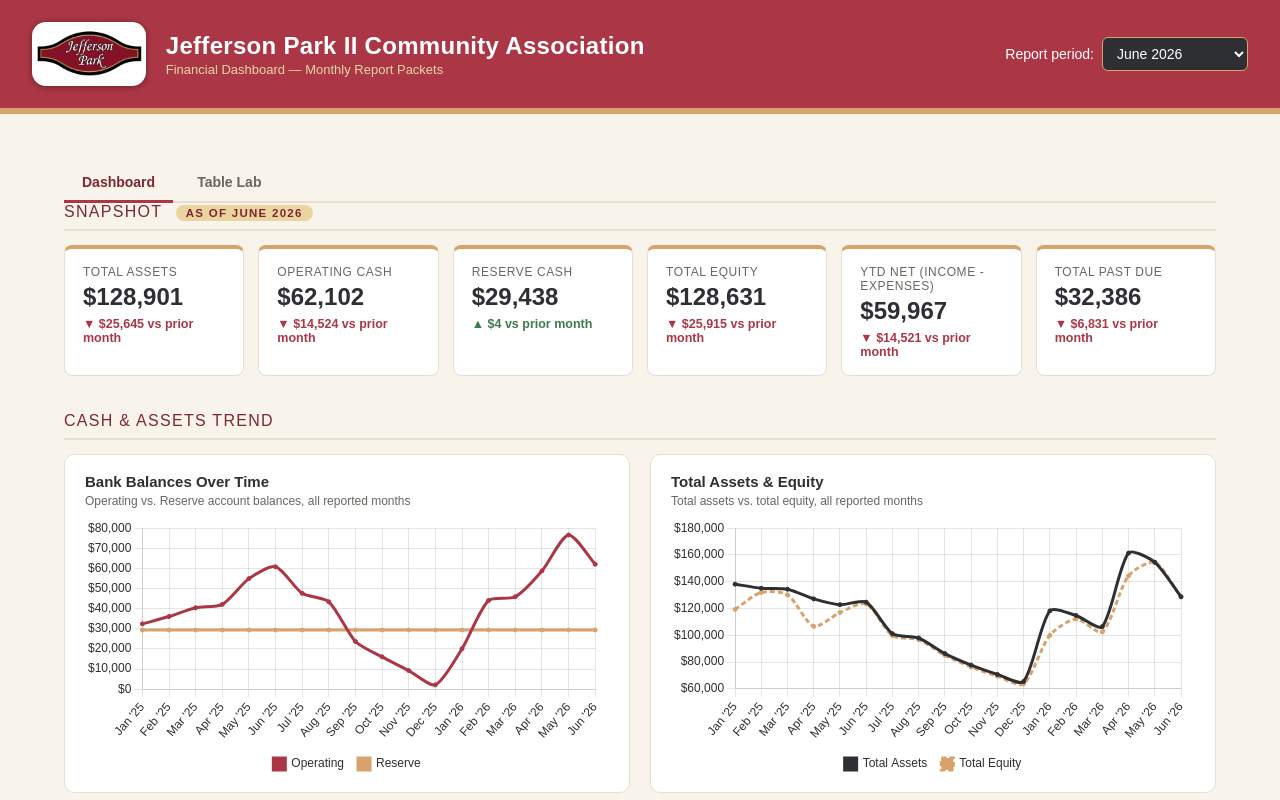
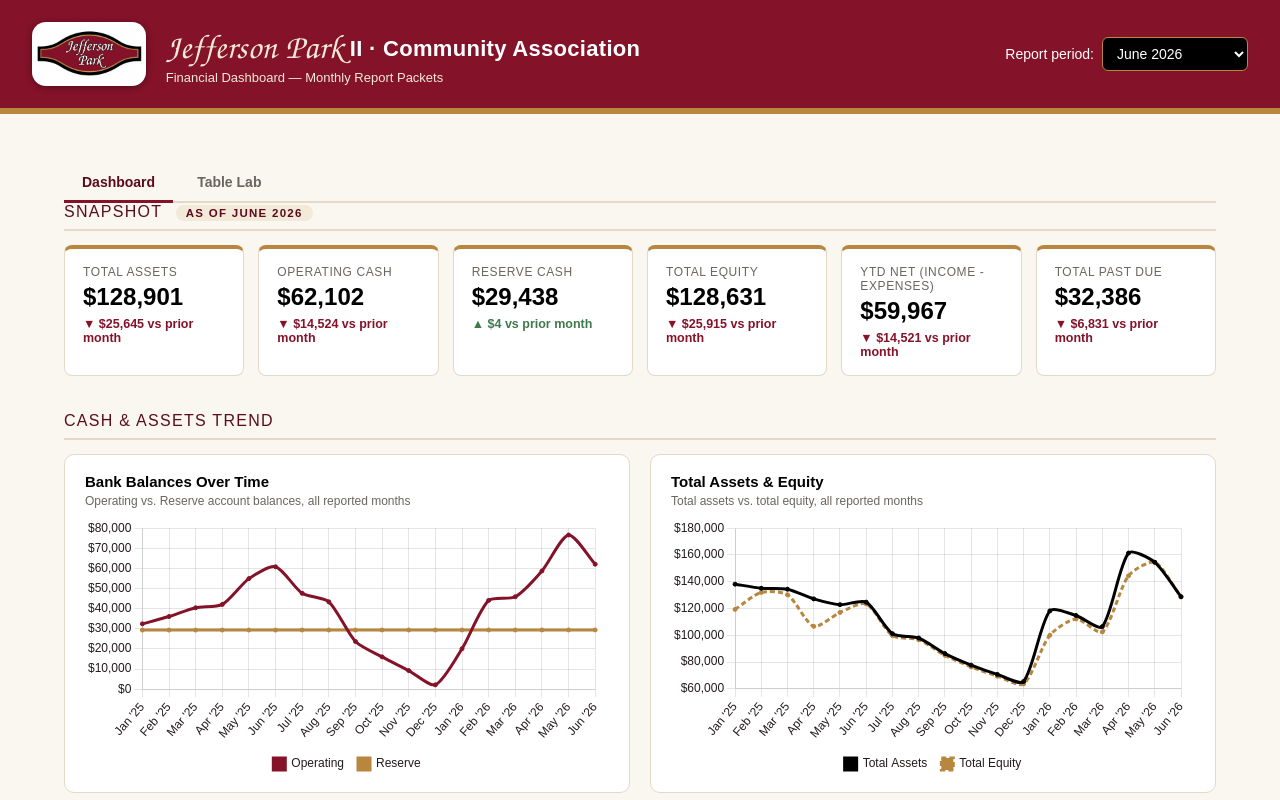
Before and after one commit to JPII-HOA/Dashboard, a plain HTML site: page index.html in a window 1280 px wide. Shown: the top 800 px of the page. Drawn offline with Linux system fonts and the light colour scheme.

Commit message:
Add files via upload

```diff
--- a/index.html
+++ b/index.html
@@ -7,20 +7,27 @@
 <script src="chart.umd.js"></script>
 <script src="data.js"></script>
 <style>
+  @font-face{
+    font-family:'JPScript';
+    src:url('TeXGyreChorus-MediumItalic.otf') format('opentype');
+    font-display:swap;
+  }
   :root{
-    --jp-red:#AB3746;
-    --jp-red-dark:#7c2733;
-    --jp-gold:#D8A26D;
-    --jp-gold-light:#EAD5A1;
-    --jp-black:#2E2F33;
+    --jp-red:#841229;        /* Maroon — brand primary (from logo) */
+    --jp-red-dark:#5A0C1C;   /* Maroon Deep — emphasis text, grand totals */
+    --jp-gold:#B8863E;       /* Gold — brand primary (from logo) */
+    --jp-gold-light:#F3E9D8; /* Gold Tint — badges, highlighted columns */
+    --jp-maroon-tint:#F0E3E5;/* Maroon Tint — subtle backgrounds */
+    --jp-black:#000000;      /* Black — brand swatch, high-contrast bars */
     --jp-white:#FFFFFF;
-    --bg:#F8F4EC;
+    --bg:#FAF6F0;
     --card-bg:#FFFFFF;
-    --text:#2E2F33;
+    --text:#241B1C;
     --muted:#6b6560;
     --pos:#3f7a4d;
-    --neg:#AB3746;
-    --border:#e7dfd0;
+    --neg:var(--jp-red);
+    --border:#E4D8C8;
+    --hover-bg:#F7F1E8;
   }
   *{box-sizing:border-box;}
   body{
@@ -46,8 +53,17 @@
   header .titles h1{
     margin:0;
     color:var(--jp-white);
-    font-size:24px;
+    font-size:22px;
+    font-weight:700;
     letter-spacing:.3px;
+  }
+  header .titles h1 .brand-script{
+    font-family:'JPScript', cursive;
+    font-weight:400;
+    font-size:1.55em;
+    color:var(--jp-gold-light);
+    margin-right:6px;
+    vertical-align:-2px;
   }
   header .titles p{
     margin:2px 0 0;
@@ -165,7 +181,7 @@
     white-space:nowrap;
   }
   tbody td:first-child{text-align:left; font-weight:600;}
-  tbody tr:hover{background:#fbf7ee;}
+  tbody tr:hover{background:var(--hover-bg);}
   .table-wrap{
     overflow-x:auto;
     border:1px solid var(--border);
@@ -259,9 +275,9 @@
     font-size:13.5px;
   }
   .tree-row.toggleable{cursor:pointer;}
-  .tree-row.toggleable:hover{background:#fbf7ee;}
+  .tree-row.toggleable:hover{background:var(--hover-bg);}
   .tree-row .amt{text-align:right;}
-  .tree-row.level-0{font-weight:700; background:#faf6ec;}
+  .tree-row.level-0{font-weight:700; background:var(--hover-bg);}
   .tree-row.level-1{font-weight:600;}
   .tree-row .caret{display:inline-block; width:14px; color:var(--jp-red-dark); transition:transform .15s ease;}
   .tree-row.open .caret{transform:rotate(90deg);}
@@ -304,7 +320,7 @@
 <header>
   <img src="logo.png" alt="Jefferson Park logo">
   <div class="titles">
-    <h1>Jefferson Park II Community Association</h1>
+    <h1><span class="brand-script">Jefferson Park</span>II &middot; Community Association</h1>
     <p>Financial Dashboard &mdash; Monthly Report Packets</p>
   </div>
   <div class="spacer"></div>
@@ -521,8 +537,8 @@ function renderKpis(key){
 
 // ---- Chart helpers ----
 Chart.defaults.font.family = 'Arial, Helvetica, sans-serif';
-Chart.defaults.color = '#2E2F33';
-const COLORS = {red:'#AB3746', gold:'#D8A26D', black:'#2E2F33', goldLight:'#EAD5A1', green:'#3f7a4d'};
+Chart.defaults.color = '#241B1C';
+const COLORS = {red:'#841229', gold:'#B8863E', black:'#000000', goldLight:'#F3E9D8', green:'#3f7a4d'};
 
 const labels = months.map(fmtMonthLabel);
 
```
Also changed, not shown: TeXGyreChorus-MediumItalic.otf (added).
